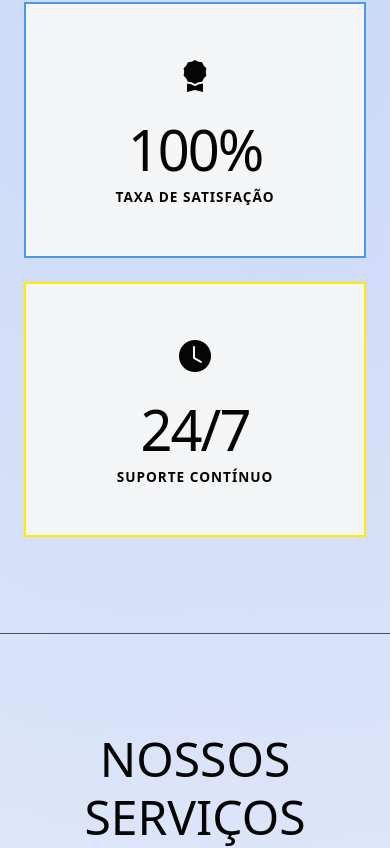
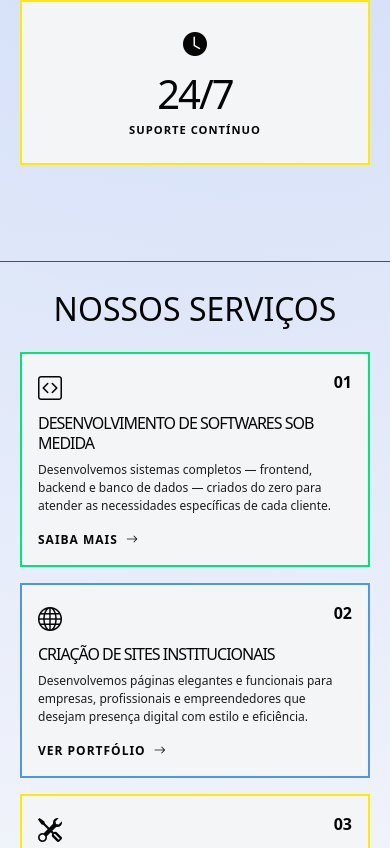
Before and after one commit to DunaTechLtda/Portifolio_frontend, a React (Vite) app: page / in a window 390 px wide. Shown: the part 1500-2348 px from the top of the page. Built offline with nearby package versions, Linux system fonts and the light colour scheme.

Commit message:
Responsividade corrigido no modo mobile

```diff
--- a/src/components/sections/Services.jsx
+++ b/src/components/sections/Services.jsx
@@ -43,22 +43,18 @@ const cardMotion = {
 
 export default function Services() {
   return (
-    <section id="Servicos" className="tech-grid-bg py-5 border-top" style={{ borderColor: 'var(--brutal-border)' }}>
-      <div className="container py-5">
+    <section id="Servicos" className="tech-grid-bg pt-4 pt-md-5 pb-5 border-top" style={{ borderColor: 'var(--brutal-border)' }}>
 
-        <div className="mb-5 text-center">
-          {/* <div className="eyebrow-box mb-4 text-white">
-            <span>[02]</span>
-            <div className="eyebrow-divider"></div>
-            <span>EXPERTISE_TÉCNICA</span>
-          </div> */}
-          <h2 className="text-huge text-white mb-3" style={{ fontSize: 'clamp(3rem, 6vw, 5rem)' }}>
+      <div className="container pt-1 pt-md-4 pb-5">
+
+        <div className="mb-4 mb-md-5 text-center">
+          <h2 className="text-huge text-white mb-3" style={{ fontSize: 'clamp(2rem, 6vw, 5rem)' }}>
             NOSSOS SERVIÇOS
           </h2>
         </div>
 
         <motion.div
-          className="row g-4 justify-content-center"
+          className="row g-3 g-md-4 justify-content-center"
           variants={containerMotion}
           initial="hidden"
           whileInView="visible"
@@ -67,9 +63,8 @@ export default function Services() {
           {services.map((service, index) => (
             <motion.div key={index} className="col-lg-4 col-md-6" variants={cardMotion}>
 
-              {/* Adicionamos a classe brutal-card-hover e injetamos a variável CSS no style */}
               <motion.article
-                className="brutal-card-hover h-100 p-4 d-flex flex-column"
+                className="brutal-card-hover h-100 p-3 p-md-4 d-flex flex-column"
                 style={{
                   '--hover-color': service.color,
                   border: `2px solid ${service.color}`,
@@ -79,20 +74,20 @@ export default function Services() {
                   boxShadow: `10px 10px 0px rgba(0,0,0,0.1)`
                 }}
               >
-                <div className="d-flex justify-content-between align-items-start mb-4">
-                  <i className={`bi ${service.icon}`} style={{ fontSize: '2.5rem', color: 'inherit' }} />
-                  <span className="fw-bold fs-5">0{index + 1}</span>
+                <div className="d-flex justify-content-between align-items-start mb-2 mb-md-4">
+                  <i className={`bi ${service.icon}`} style={{ fontSize: 'clamp(1.5rem, 4vw, 2.5rem)', color: 'inherit' }} />
+                  <span className="fw-bold fs-6 fs-md-5">0{index + 1}</span>
                 </div>
 
-                <h3 className="fw-black text-uppercase mb-3" style={{ fontSize: '1.5rem', letterSpacing: '-1px' }}>
+                <h3 className="fw-black text-uppercase mb-2 mb-md-3" style={{ fontSize: 'clamp(1rem, 3.5vw, 1.5rem)', letterSpacing: '-1px' }}>
                   {service.title}
                 </h3>
 
-                <p className="fw-medium mb-4 flex-grow-1" style={{ opacity: 0.9 }}>
+                <p className="fw-medium mb-3 mb-md-4 flex-grow-1" style={{ opacity: 0.9, fontSize: 'clamp(0.75rem, 2.5vw, 1rem)' }}>
                   {service.description}
                 </p>
 
-                <a href={service.href} className="fw-bold text-uppercase text-decoration-none d-flex align-items-center gap-2 mt-auto" style={{ color: 'inherit', letterSpacing: '1px' }}>
+                <a href={service.href} className="fw-bold text-uppercase text-decoration-none d-flex align-items-center gap-2 mt-auto" style={{ color: 'inherit', letterSpacing: '1px', fontSize: 'clamp(0.75rem, 2.5vw, 1rem)' }}>
                   {service.cta} <i className="bi bi-arrow-right" />
                 </a>
               </motion.article>
--- a/src/components/sections/Stats.jsx
+++ b/src/components/sections/Stats.jsx
@@ -32,26 +32,21 @@ export default function Stats() {
 
         {/* Cabeçalho */}
         <motion.div
-          className="mb-5 d-flex flex-column align-items-center text-center"
+          className="mb-4 mb-md-5 d-flex flex-column align-items-center text-center"
           initial={{ opacity: 0, y: 22 }}
           whileInView={{ opacity: 1, y: 0 }}
           viewport={{ once: true }}
         >
-          {/* <div className="eyebrow-box mb-4 text-white">
-            <span>[01]</span>
-            <div className="eyebrow-divider"></div>
-            <span>MÉTRICAS_DE_IMPACTO</span>
-          </div> */}
-          <h2 className="text-huge text-white mb-3" style={{ fontSize: 'clamp(2.5rem, 5vw, 4.5rem)' }}>
+          <h2 className="text-huge text-white mb-3" style={{ fontSize: 'clamp(2rem, 6vw, 4.5rem)' }}>
             RESULTADOS COMPROVADOS
           </h2>
-          <p className="text-secondary fw-medium" style={{ maxWidth: '600px', fontSize: '1.1rem' }}>
+          <p className="text-secondary fw-medium px-2" style={{ maxWidth: '600px', fontSize: 'clamp(0.9rem, 3vw, 1.1rem)' }}>
             Não entregamos apenas código. Entregamos plataformas que escalam operações, retêm clientes e funcionam ininterruptamente.
           </p>
         </motion.div>
 
         {/* Grid de Cards */}
-        <div className="row g-4">
+        <div className="row g-3 g-md-4">
           {statsData.map((stat, index) => (
             <motion.div
               key={stat.id}
@@ -61,21 +56,29 @@ export default function Stats() {
               viewport={{ once: true }}
               transition={{ delay: index * 0.1 }}
             >
-              {/* Aplicamos a classe brutal-card-hover e injetamos a cor via CSS */}
               <motion.article
-                className="brutal-card-hover h-100 p-5 d-flex flex-column align-items-center justify-content-center text-center"
+                // MUDANÇA AQUI: p-4 no celular (mais achatado), p-lg-5 no PC (tamanho original)
+                className="brutal-card-hover h-100 p-4 p-lg-5 d-flex flex-column align-items-center justify-content-center text-center"
                 style={{
-                  '--hover-color': stat.color, // CSS vai usar isso no modo escuro
+                  '--hover-color': stat.color,
                   border: `2px solid ${stat.color}`
                 }}
                 whileHover={{
-                  scale: 1.03, // Mantém apenas o efeito 3D/Zoom no Framer Motion
+                  scale: 1.03,
                   boxShadow: `10px 10px 0px rgba(0,0,0,0.1)`
                 }}
               >
-                <i className={`bi ${stat.icon} mb-3`} style={{ fontSize: '2rem', color: 'inherit' }}></i>
-                <h3 className="fw-black mb-1" style={{ fontSize: '3.5rem', letterSpacing: '-2px' }}>{stat.value}</h3>
-                <span className="fw-bold text-uppercase" style={{ letterSpacing: '1px', fontSize: '0.85rem' }}>{stat.label}</span>
+                {/* Margem do ícone reduzida no mobile */}
+                <i className={`bi ${stat.icon} mb-2 mb-md-3`} style={{ fontSize: 'clamp(1.5rem, 4vw, 2rem)', color: 'inherit' }}></i>
+
+                {/* Fonte dinâmica com clamp para o número não estourar a altura */}
+                <h3 className="fw-black mb-1" style={{ fontSize: 'clamp(2.5rem, 8vw, 3.5rem)', letterSpacing: '-2px' }}>
+                  {stat.value}
+                </h3>
+
+                <span className="fw-bold text-uppercase" style={{ letterSpacing: '1px', fontSize: 'clamp(0.7rem, 2.5vw, 0.85rem)' }}>
+                  {stat.label}
+                </span>
               </motion.article>
             </motion.div>
           ))}
--- a/src/components/sections/Technologies.jsx
+++ b/src/components/sections/Technologies.jsx
@@ -30,24 +30,24 @@ const groups = [
 
 export default function Technologies() {
   return (
-    <section id="Technologies" className="tech-grid-bg py-5 border-top" style={{ borderColor: 'var(--brutal-border)' }}>
-      <div className="container py-5">
+    <section id="Technologies" className="tech-grid-bg pt-4 pt-md-5 pb-5 border-top" style={{ borderColor: 'var(--brutal-border)' }}>
+      <div className="container pt-1 pt-md-4 pb-5">
 
         <motion.div
-          className="mb-5 d-flex flex-column align-items-center text-center"
+          className="mb-4 mb-md-5 d-flex flex-column align-items-center text-center"
           initial={{ opacity: 0, y: 22 }}
           whileInView={{ opacity: 1, y: 0 }}
           viewport={{ once: true }}
         >
-          <h2 className="text-huge text-white mb-3" style={{ fontSize: 'clamp(2.5rem, 5vw, 4.5rem)' }}>
+          <h2 className="text-huge text-white mb-3" style={{ fontSize: 'clamp(2rem, 6vw, 4.5rem)' }}>
             TECNOLOGIAS QUE DOMINAMOS
           </h2>
-          <p className="text-secondary fw-medium" style={{ maxWidth: '600px', fontSize: '1.1rem' }}>
+          <p className="text-secondary fw-medium px-2" style={{ maxWidth: '600px', fontSize: 'clamp(0.85rem, 3vw, 1.1rem)' }}>
             Utilizamos as ferramentas mais modernas e confiáveis do mercado para criar soluções robustas e escaláveis.
           </p>
         </motion.div>
 
-        <div className="row g-4">
+        <div className="row g-3 g-md-4">
           {groups.map((group, index) => (
             <motion.div
               key={group.title}
@@ -57,21 +57,23 @@ export default function Technologies() {
               viewport={{ once: true }}
               transition={{ duration: 0.4, delay: index * 0.1 }}
             >
-              <article className="p-4 h-100" style={{ backgroundColor: 'var(--brutal-bg)', border: '1px solid var(--brutal-border)' }}>
-                <div className="d-flex align-items-center gap-3 mb-4 pb-3" style={{ borderBottom: '1px dashed var(--brutal-border)' }}>
-                  <i className={`bi ${group.icon}`} style={{ fontSize: '1.8rem', color: group.color }} />
-                  <h3 className="text-white text-uppercase fw-bold m-0" style={{ letterSpacing: '1px' }}>
+              <article className="p-3 p-md-4 h-100" style={{ backgroundColor: 'var(--brutal-bg)', border: '1px solid var(--brutal-border)' }}>
+                <div className="d-flex align-items-center gap-2 gap-md-3 mb-3 mb-md-4 pb-2 pb-md-3" style={{ borderBottom: '1px dashed var(--brutal-border)' }}>
+                  <i className={`bi ${group.icon}`} style={{ fontSize: 'clamp(1.4rem, 4vw, 1.8rem)', color: group.color }} />
+                  <h3 className="text-white text-uppercase fw-bold m-0" style={{ letterSpacing: '1px', fontSize: 'clamp(1.1rem, 3.5vw, 1.5rem)' }}>
                     {group.title}
                   </h3>
                 </div>
 
-                <div className="d-flex flex-wrap gap-2">
+                {/* Margem menor entre as tags no mobile com gap-1 gap-md-2 */}
+                <div className="d-flex flex-wrap gap-1 gap-md-2">
                   {group.items.map((tech) => (
                     <motion.span
                       key={tech}
-                      className="tech-tag-logo py-2 text-uppercase fw-bold"
+                      /* py-1 no celular, py-2 no PC */
+                      className="tech-tag-logo py-1 py-md-2 text-uppercase fw-bold"
                       style={{
-                        fontSize: '0.85rem',
+                        fontSize: 'clamp(0.7rem, 2.5vw, 0.85rem)',
                         color: 'var(--brutal-bg)',
                         backgroundColor: 'var(--brutal-text)'
                       }}
--- a/src/components/sections/Testimonials.jsx
+++ b/src/components/sections/Testimonials.jsx
@@ -43,35 +43,27 @@ const cardMotion = {
 
 export default function Testimonials() {
   return (
-    <section id="Testimonials" className="tech-grid-bg py-5 border-top" style={{ borderColor: 'var(--brutal-border)' }}>
-      <div className="container py-5 position-relative z-1">
+    <section id="Testimonials" className="tech-grid-bg pt-4 pt-md-5 pb-5 border-top" style={{ borderColor: 'var(--brutal-border)' }}>
+      <div className="container pt-1 pt-md-4 pb-5 position-relative z-1">
 
-        {/* Cabeçalho Brutalista */}
         <motion.div
-          className="mb-5 d-flex flex-column align-items-center text-center"
+          className="mb-4 mb-md-5 d-flex flex-column align-items-center text-center"
           initial={{ opacity: 0, y: 22 }}
           whileInView={{ opacity: 1, y: 0 }}
           viewport={{ once: true }}
           transition={{ duration: 0.55 }}
         >
-          {/* <div className="eyebrow-box mb-4 text-white">
-            <span>[05]</span>
-            <div className="eyebrow-divider"></div>
-            <span>FEEDBACK_CLIENTES</span>
-          </div> */}
-
-          <h2 className="text-huge text-white mb-3" style={{ fontSize: 'clamp(2.5rem, 5vw, 4.5rem)' }}>
-            O QUE DIZEM <br/> NOSSOS PARCEIROS
+          <h2 className="text-huge text-white mb-3" style={{ fontSize: 'clamp(2rem, 6vw, 4.5rem)' }}>
+            O QUE DIZEM <br className="d-none d-md-block" /> NOSSOS PARCEIROS
           </h2>
 
-          <p className="text-secondary fw-medium" style={{ maxWidth: '600px', fontSize: '1.1rem' }}>
+          <p className="text-secondary fw-medium px-2" style={{ maxWidth: '600px', fontSize: 'clamp(0.85rem, 3vw, 1.1rem)' }}>
             Empresas e profissionais que confiaram na Dunatech para modernizar e escalar suas operações através de software robusto.
           </p>
         </motion.div>
 
-        {/* Grid de Depoimentos */}
         <motion.div
-          className="row g-4 justify-content-center mt-3"
+          className="row g-3 g-md-4 justify-content-center mt-2 mt-md-3"
           variants={containerMotion}
           initial="hidden"
           whileInView="visible"
@@ -80,9 +72,9 @@ export default function Testimonials() {
           {testimonialsData.map((item, index) => (
             <motion.div key={item.id} className="col-lg-4 col-md-6" variants={cardMotion}>
 
-              {/* Adicionamos a classe brutal-card-hover e as variáveis CSS */}
               <motion.article
-                className="brutal-card-hover h-100 p-4 position-relative d-flex flex-column"
+                /* px-3 py-3 deixa o celular bem espremido, p-md-4 devolve o respiro no PC */
+                className="brutal-card-hover h-100 px-3 py-3 p-md-4 position-relative d-flex flex-column"
                 style={{
                   '--hover-color': item.color,
                   border: `2px solid ${item.color}`,
@@ -108,28 +100,29 @@ export default function Testimonials() {
                   "
                 </div>
 
-                {/* Estrelas */}
-                <div className="mb-4 d-flex gap-1" style={{ fontSize: '1.1rem', color: 'inherit' }}>
+                {/* Margem inferior das estrelas bem reduzida no celular (mb-2) */}
+                <div className="mb-2 mb-md-4 d-flex gap-1" style={{ fontSize: 'clamp(0.8rem, 3vw, 1.1rem)', color: 'inherit' }}>
                   {[...Array(item.stars)].map((_, starIndex) => (
                     <i key={starIndex} className="bi bi-star-fill"></i>
                   ))}
                 </div>
 
-                {/* Texto do Depoimento */}
-                <p className="fw-medium mb-5 flex-grow-1" style={{ fontSize: '1.05rem', lineHeight: '1.6' }}>
+                {/* Margem do texto (mb-3) e espaçamento de linha (1.4) apertados no celular */}
+                <p className="fw-medium mb-3 mb-md-5 flex-grow-1" style={{ fontSize: 'clamp(0.8rem, 3vw, 1.05rem)', lineHeight: '1.4' }}>
                   {item.text}
                 </p>
 
-                {/* Rodapé do Card: Cliente com Ícone de Pessoa */}
-                <div className="d-flex align-items-center gap-3 mt-auto pt-4" style={{ borderTop: '1px dashed currentColor' }}>
+                {/* Preenchimento superior do rodapé reduzido (pt-2) */}
+                <div className="d-flex align-items-center gap-2 gap-md-3 mt-auto pt-2 pt-md-4" style={{ borderTop: '1px dashed currentColor' }}>
 
-                  <i className="bi bi-person-circle" style={{ fontSize: '2.8rem' }}></i>
+                  {/* Ícone cai para 1.5rem no celular */}
+                  <i className="bi bi-person-circle" style={{ fontSize: 'clamp(1.5rem, 5vw, 2.8rem)' }}></i>
 
                   <div>
-                    <strong className="d-block text-uppercase" style={{ letterSpacing: '1px', fontSize: '1.1rem' }}>
+                    <strong className="d-block text-uppercase" style={{ letterSpacing: '1px', fontSize: 'clamp(0.8rem, 3vw, 1.1rem)' }}>
                       {item.name}
                     </strong>
-                    <small className="text-uppercase fw-bold" style={{ opacity: 0.7, letterSpacing: '1px' }}>
+                    <small className="text-uppercase fw-bold" style={{ opacity: 0.7, letterSpacing: '1px', fontSize: 'clamp(0.65rem, 2vw, 0.85rem)' }}>
                       {item.company}
                     </small>
                   </div>
--- a/src/pages/Portfolio.jsx
+++ b/src/pages/Portfolio.jsx
@@ -65,21 +65,20 @@ export default function Portfolio({ theme, toggleTheme }) {
     <main className="tech-grid-bg min-vh-100">
       <Navbar theme={theme} toggleTheme={toggleTheme} />
 
-      <section className="position-relative py-5" style={{ paddingTop: '140px' }}>
-        <div className="container py-5">
+      <section className="position-relative pb-5" style={{ paddingTop: 'clamp(90px, 15vw, 140px)' }}>
+        <div className="container pt-2 pt-md-4 pb-5">
 
-          <motion.div className="mb-5" initial={{ opacity: 0 }} animate={{ opacity: 1 }}>
-            <div className="eyebrow-box mb-4 text-white">
+          <motion.div className="mb-4 mb-md-5" initial={{ opacity: 0 }} animate={{ opacity: 1 }}>
+            <div className="eyebrow-box mb-3 mb-md-4 text-white">
 
             </div>
-            {/* Título responsivo usando clamp */}
-            <h1 className="text-huge text-white mb-4" style={{ fontSize: 'clamp(2.5rem, 6vw, 4rem)' }}>CASOS DE SUCESSO</h1>
-            <p className="text-secondary fw-medium" style={{ fontSize: '1.2rem', maxWidth: '600px' }}>
+            <h1 className="text-huge text-white mb-3" style={{ fontSize: 'clamp(2.5rem, 6vw, 4rem)' }}>CASOS DE SUCESSO</h1>
+            <p className="text-secondary fw-medium px-2 px-md-0" style={{ fontSize: 'clamp(0.9rem, 3vw, 1.2rem)', maxWidth: '600px' }}>
               Projetos que entregam performance, escalabilidade e design funcional.
             </p>
           </motion.div>
 
-          <div className="row g-4">
+          <div className="row g-3 g-md-4">
             {projects.map((project, index) => (
               <motion.article
                 key={project.id}
@@ -89,9 +88,8 @@ export default function Portfolio({ theme, toggleTheme }) {
                 viewport={{ once: true }}
                 style={{ perspective: 1000 }}
               >
-                {/* Reduzi levemente o padding no celular (p-3 p-lg-4) e o gap para caber melhor */}
                 <motion.div
-                  className="brutal-card-hover p-3 p-lg-4 d-flex flex-column flex-lg-row align-items-center gap-4 gap-lg-5"
+                  className="brutal-card-hover px-3 py-3 p-lg-4 d-flex flex-column flex-lg-row align-items-center gap-3 gap-lg-5"
                   style={{
                     '--hover-color': project.color,
                     border: `2px solid ${project.color || 'var(--brutal-border)'}`,
@@ -105,8 +103,14 @@ export default function Portfolio({ theme, toggleTheme }) {
                   }}
                   transition={{ type: "spring", stiffness: 300, damping: 20 }}
                 >
-                  {/* Imagem */}
-                  <div className="flex-shrink-0" style={{ width: '100%', maxWidth: (project.id === 4 || project.id === 5) ? '220px' : '400px' }}>
+                  {/* IMAGEM: O clamp(130px, 40vw, 220px) faz os apps ficarem menores no celular e voltarem a 220px no PC */}
+                  <div
+                    className="flex-shrink-0"
+                    style={{
+                      width: '100%',
+                      maxWidth: (project.id === 4 || project.id === 5) ? 'clamp(130px, 40vw, 220px)' : '400px'
+                    }}
+                  >
                     <img
                       src={project.img}
                       alt={project.title}
@@ -115,24 +119,22 @@ export default function Portfolio({ theme, toggleTheme }) {
                     />
                   </div>
 
-                  {/* Conteúdo: w-100 garante que ele não vaze das laterais */}
-                  <div className="flex-grow-1 w-100">
-                    <span className="d-block fw-bold mb-2" style={{ color: project.color, letterSpacing: '2px', fontSize: 'clamp(0.7rem, 2vw, 0.9rem)' }}>
+                  <div className="flex-grow-1 w-100 mt-2 mt-lg-0">
+                    <span className="d-block fw-bold mb-1 mb-md-2" style={{ color: project.color, letterSpacing: '2px', fontSize: 'clamp(0.7rem, 2.5vw, 0.9rem)' }}>
                       {project.client}
                     </span>
 
-                    {/* text-break impede palavras gigantes (como BEATRIZMONTENEGRO) de estourarem a div */}
-                    <h2 className="text-uppercase fw-black mb-3 text-break" style={{ fontSize: 'clamp(1.5rem, 6vw, 2rem)' }}>
+                    <h2 className="text-uppercase fw-black mb-2 mb-md-3 text-break" style={{ fontSize: 'clamp(1.3rem, 5vw, 2rem)' }}>
                       {project.title}
                     </h2>
 
-                    <p className="mb-4" style={{ fontSize: 'clamp(0.9rem, 3vw, 1.1rem)', opacity: 0.8 }}>
+                    <p className="mb-3 mb-md-4" style={{ fontSize: 'clamp(0.85rem, 3vw, 1.1rem)', opacity: 0.8, lineHeight: '1.4' }}>
                       {project.desc}
                     </p>
 
-                    <div className="d-flex flex-wrap gap-2 mb-4">
+                    <div className="d-flex flex-wrap gap-1 gap-md-2 mb-3 mb-md-4">
                       {project.tags.map(tag => (
-                        <span key={tag} className="px-3 py-1 fw-bold text-dark bg-white" style={{ fontSize: '0.7rem' }}>
+                        <span key={tag} className="px-2 py-1 px-md-3 fw-bold text-dark bg-white" style={{ fontSize: 'clamp(0.65rem, 2vw, 0.75rem)' }}>
                           {tag}
                         </span>
                       ))}
@@ -140,7 +142,7 @@ export default function Portfolio({ theme, toggleTheme }) {
 
                     <motion.a
                       href="/contato"
-                      className="btn btn-logo-both btn-logo-outline brutalist-btn px-4 py-2 fw-bold d-inline-flex align-items-center justify-content-center gap-2 border-0"
+                      className="btn btn-logo-both btn-logo-outline brutalist-btn px-3 py-2 px-md-4 fw-bold d-inline-flex align-items-center justify-content-center gap-2 border-0"
                       style={{
                         color: 'var(--brutal-text)',
                         fontSize: 'clamp(0.75rem, 3vw, 0.85rem)',
--- a/src/styles/tech-site/base.css
+++ b/src/styles/tech-site/base.css
@@ -457,3 +457,28 @@ html, body {
   margin-left: 0;
   margin-right: 0;
 }
+
+@media (max-width: 768px) {
+  /* 1. AQUI É ONDE VOCÊ MUDA O TAMANHO DA FONTE NO MOBILE */
+  .text-titan {
+    font-size: 10vw !important;
+    line-height: 1.1 !important;
+  }
+
+  /* 2. Isso cria uma margem de segurança para o "overflow-hidden" não guilhotinar a letra S e o _ */
+  .text-titan .overflow-hidden {
+    padding-right: 15px !important;
+  }
+}
+
+@media (max-width: 768px) {
+  .text-titan {
+    font-size: 10vw !important; /* MUDE AQUI PARA O CELULAR (Tente 9vw, 8vw...) */
+    line-height: 1.1 !important;
+  }
+
+  /* Proteção para a animação não cortar a última letra no mobile */
+  .text-titan .overflow-hidden {
+    padding-right: 15px !important;
+  }
+}
```
